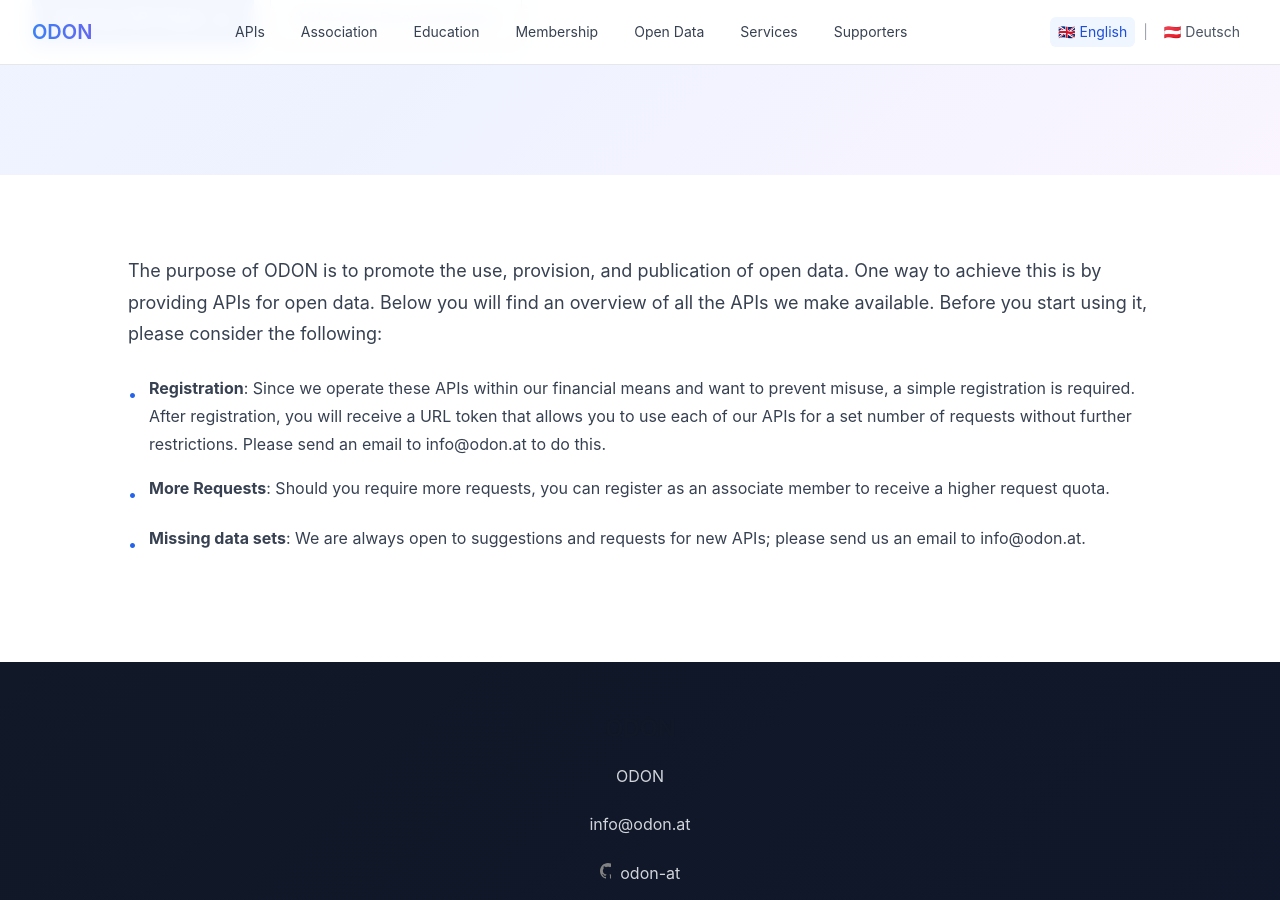
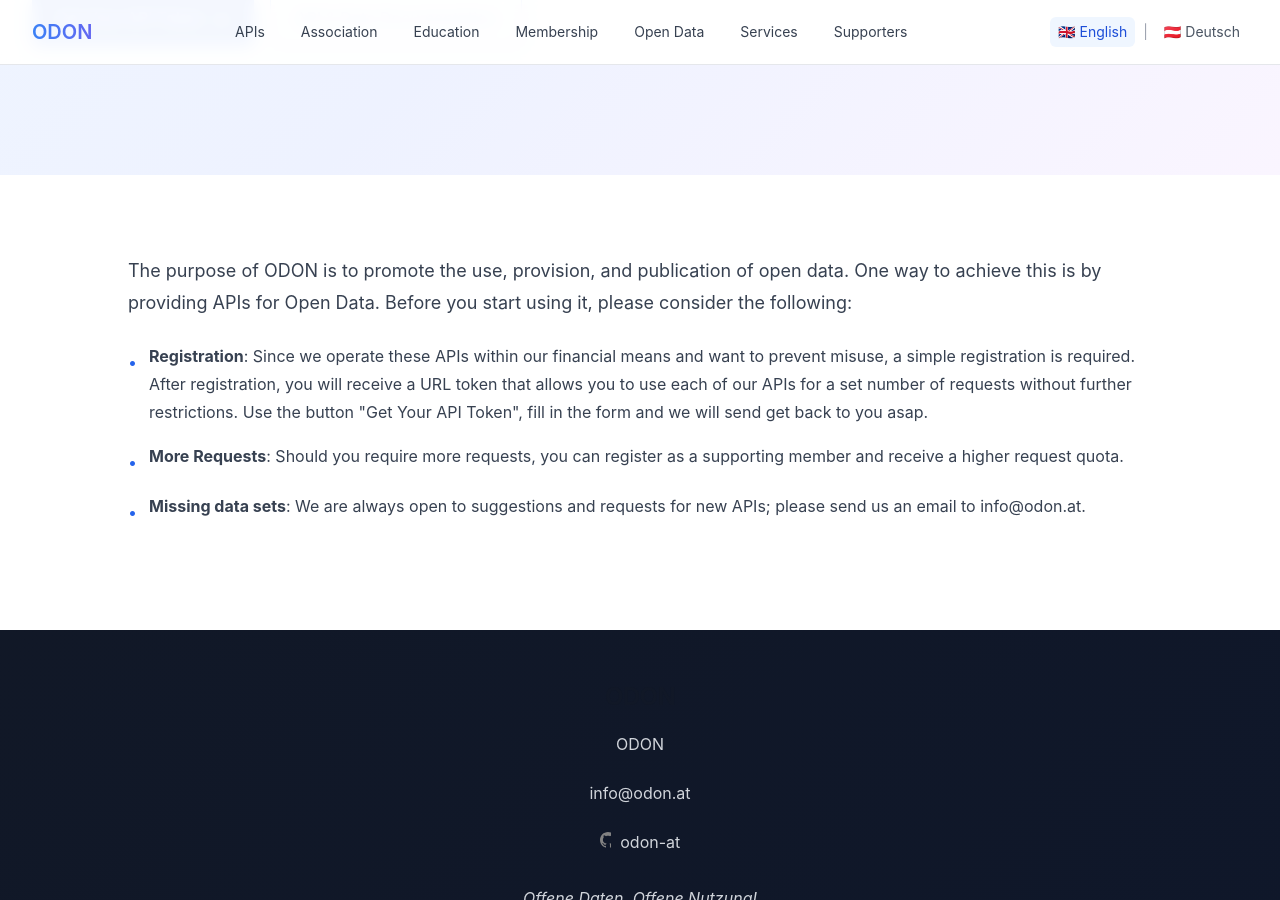
Before and after one commit to verein-odon/verein-odon.github.io, a Jekyll site: the page built from docs/en/apis.md, in a window 1280 px wide and 900 px high, scrolled down 545 px. Built offline with Jekyll 4.4.1, drawn with Linux system fonts in a browser that asks for light colours.

Commit message:
Corrected text on apis (en) page

```diff
--- a/docs/en/apis.md
+++ b/docs/en/apis.md
@@ -10,18 +10,18 @@
   <div class="container">
     <div class="content-section">
       <p>
-        The purpose of ODON is to promote the use, provision, and publication of open data. One way to achieve this is by providing APIs for open data. Below you will find an overview of all the APIs we make available. Before you start using it, please consider the following:
+        The purpose of ODON is to promote the use, provision, and publication of open data. One way to achieve this is by providing APIs for Open Data. Before you start using it, please consider the following:
       </p>
       <ul>
         <li>
           <span class="bullet">•</span>
           <span><b>Registration</b>:
-          Since we operate these APIs within our financial means and want to prevent misuse, a simple registration is required. After registration, you will receive a URL token that allows you to use each of our APIs for a set number of requests without further restrictions. Please send an email to info@odon.at to do this.</span>
+          Since we operate these APIs within our financial means and want to prevent misuse, a simple registration is required. After registration, you will receive a URL token that allows you to use each of our APIs for a set number of requests without further restrictions. Use the button "Get Your API Token", fill in the form and we will send get back to you asap.</span>
         </li>
         <li>
           <span class="bullet">•</span>
           <span><b>More Requests</b>:
-          Should you require more requests, you can register as an associate member to receive a higher request quota.</span>
+          Should you require more requests, you can register as a supporting member and receive a higher request quota.</span>
         </li>
         <li>
           <span class="bullet">•</span>
```
